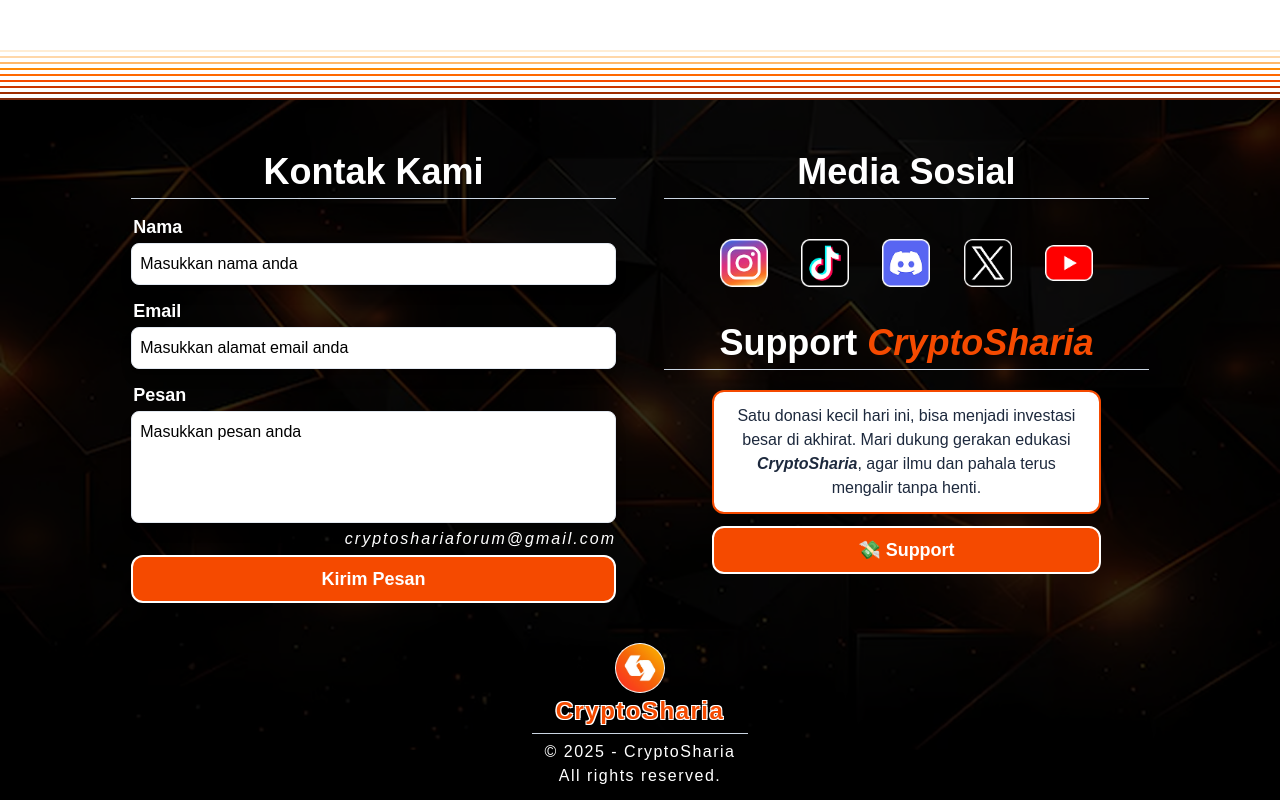
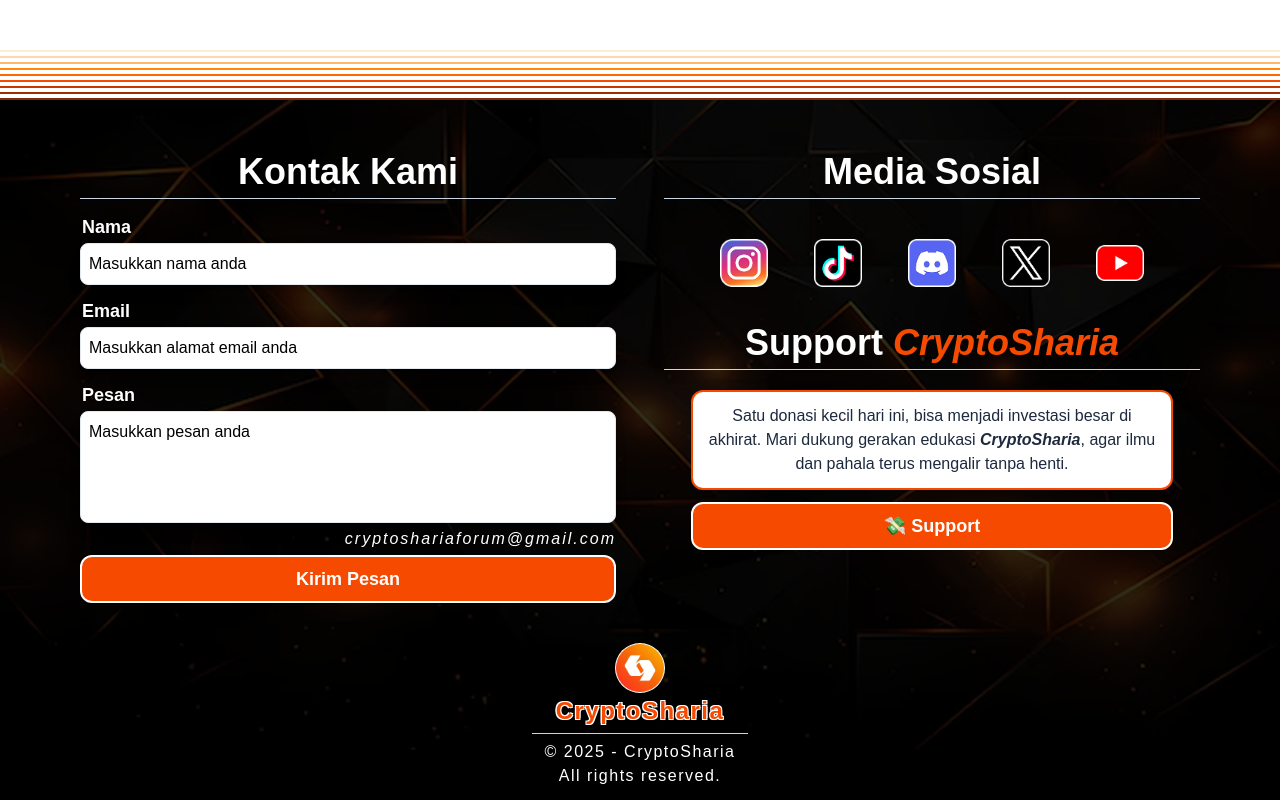
Before and after one commit to cryptosharia/crypto-sharia-web, a SvelteKit app: page / in a window 1280 px wide. Shown: the part 7502-8302 px from the top of the page. Built offline with nearby package versions, Linux system fonts and the light colour scheme.

Commit message:
Make footer section responsive

```diff
--- a/src/routes/Kontak.svelte
+++ b/src/routes/Kontak.svelte
@@ -49,9 +49,8 @@
   >
     <div class="bg-black/50 pt-13 pb-3">
       <div
-        class="mx-auto flex max-w-[70rem] flex-col gap-y-12 px-[4%] sm:px-[12%] md:gap-y-15 md:px-[4%] lg:gap-y-18 lg:px-[5%] xl:px-[4%] 2xl:px-[0]"
+        class="mx-auto flex max-w-[90%] flex-col sm:max-w-[36rem] lg:max-w-[90%] lg:flex-row lg:gap-x-8 xl:max-w-[70rem] xl:gap-x-12"
       >
-        <div class="flex flex-row gap-x-12">
         <div class="flex-1">
           <Title class="text-center text-white">Kontak Kami</Title>
           <Divider usePadding={false} />
@@ -77,11 +76,11 @@
             <PrimaryButton text="Kirim Pesan" href="#kontak" size="small" extend={true} />
           </div>
         </div>
-          <div class="flex flex-1 flex-col gap-y-9">
+        <div class="flex flex-1 flex-col gap-y-12 max-lg:mt-12 lg:gap-y-9">
           <div>
             <Title class="text-center text-white">Media Sosial</Title>
             <Divider usePadding={false} />
-              <div class="mt-10 flex flex-row items-center justify-between px-14">
+            <div class="mt-10 flex flex-row items-center justify-between px-[3%] sm:px-14">
               {#each socmeds as socmed}
                 <a href={socmed.url} target="_blank">
                   <img src={socmed.icon} alt={socmed.name} class="w-12" />
@@ -94,7 +93,7 @@
               >Support <i class="text-orange-600">CryptoSharia</i></Title
             >
             <Divider usePadding={false} />
-              <div class="mt-5 flex flex-col justify-between gap-y-3 px-12">
+            <div class="mx-auto mt-5 flex flex-col justify-between gap-y-3 lg:max-w-[90%]">
               <div class="rounded-xl border-2 border-orange-600 bg-white p-3">
                 <p class="text-center text-slate-800">
                   Satu donasi kecil hari ini, bisa menjadi investasi besar di akhirat. Mari dukung
@@ -103,7 +102,6 @@
                 </p>
               </div>
               <PrimaryButton text="💸 Support" href="#kontak" size="small" extend={true} />
-              </div>
             </div>
           </div>
         </div>
```
Lines whose indentation alone changed are shown as unchanged.
